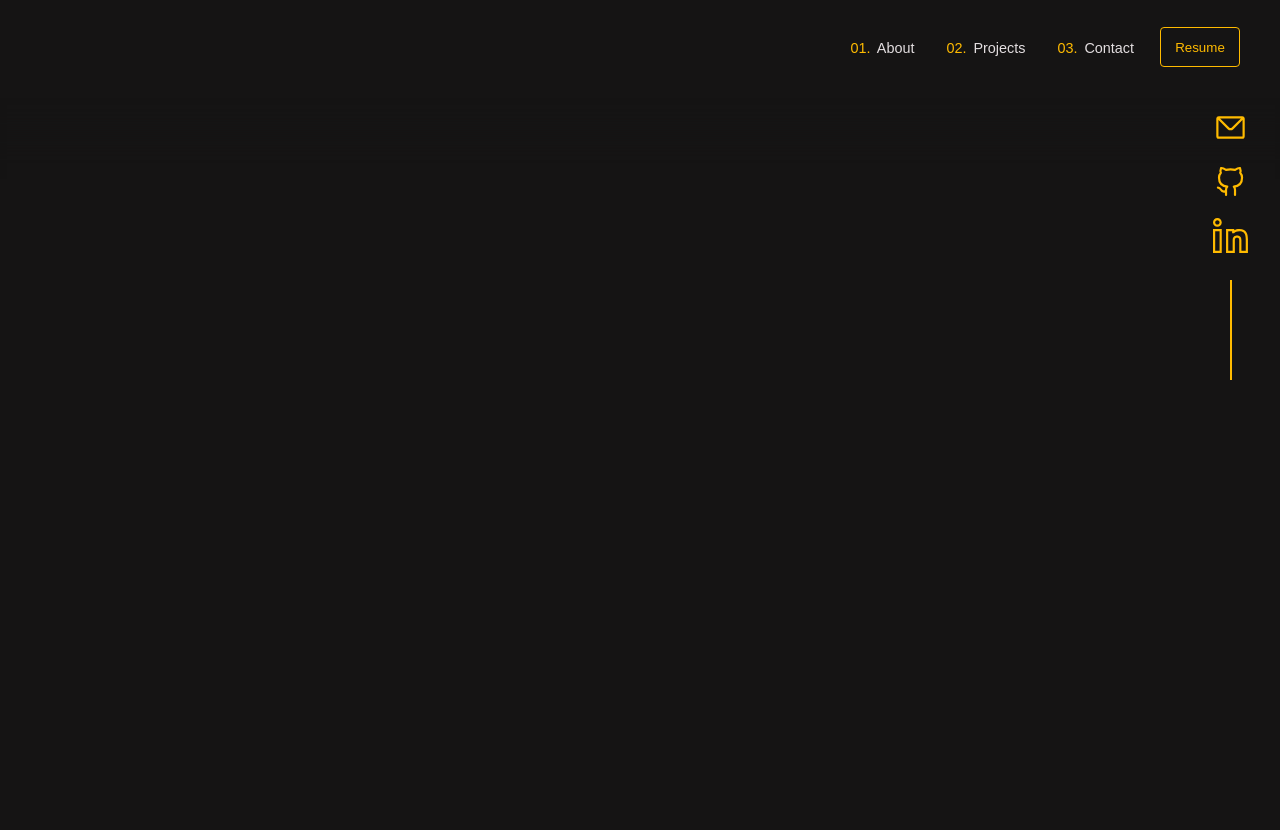
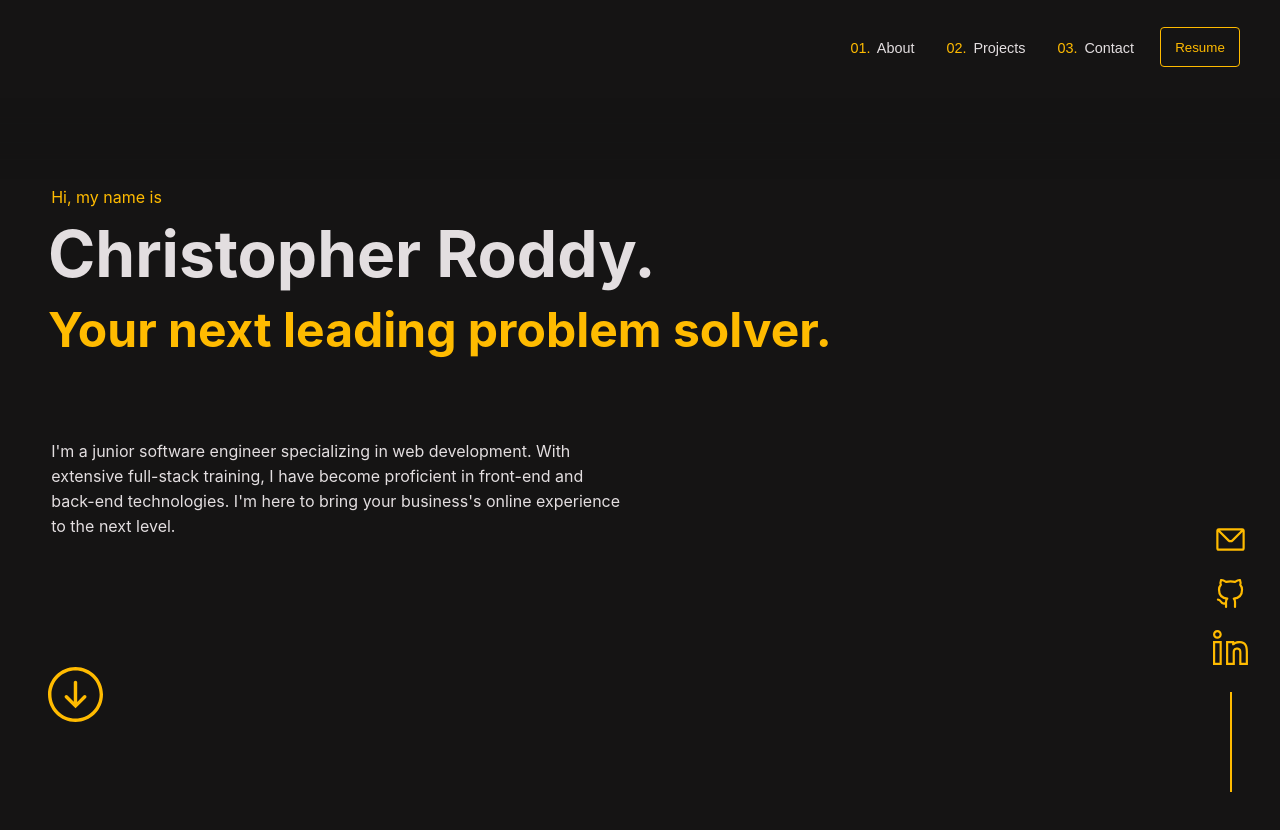
Before and after one commit to chrxtopher/Portfolio, a React (Create React App) app: page / in a window 1280 px wide. Shown: the top 830 px of the page. Before the commit the page ends 800 px from the top, so only its background shows below. Built offline with nearby package versions, Linux system fonts and the light colour scheme.

Commit message:
Began building and styling the home page

```diff
--- a/src/Home.jsx
+++ b/src/Home.jsx
@@ -1,5 +1,7 @@
 import React from "react";
 import Header from "./components/Header";
+import ArrowDown from "./svgs/arrow-down.svg";
+import "./styles/home.css";
 
 const Home = () => {
   return (
@@ -7,6 +9,20 @@ const Home = () => {
       <header>
         <Header />
       </header>
+      <div className="intro">
+        <p>Hi, my name is</p>
+        <h1>Christopher Roddy.</h1>
+        <h2>Your next leading problem solver.</h2>
+        <p className="bio-short">
+          I'm a junior software engineer specializing in web development. With
+          extensive full-stack training, I have become proficient in front-end
+          and back-end technologies. I'm here to bring your business's online
+          experience to the next level.
+        </p>
+        <button type="button">
+          <img src={ArrowDown} alt="scroll down" />
+        </button>
+      </div>
     </div>
   );
 };
--- /dev/null
+++ b/src/styles/home.css
@@ -0,0 +1,53 @@
+.intro {
+  display: flex;
+  flex-direction: column;
+  justify-content: center;
+  width: 90%;
+  padding-left: 3rem;
+  height: 90vh;
+}
+
+.intro h1 {
+  margin: 0;
+  padding: 0;
+  font-size: 4rem;
+}
+
+.intro h2 {
+  font-size: 3rem;
+  margin: 0.5rem 0 5rem 0;
+  color: #ffbb00;
+}
+
+.intro p {
+  margin: 0 0 0.5rem 0.2rem;
+  padding: 0;
+  color: #ffbb00;
+}
+
+.intro .bio-short {
+  color: #e3dee0;
+  width: 50%;
+  line-height: 25px;
+  margin-bottom: 8rem;
+}
+
+.intro button {
+  background: none;
+  border: none;
+  width: 55px;
+  height: 55px;
+  border-radius: 50px;
+  padding: 0;
+  transition: all 0.3s ease;
+}
+
+.intro button:hover {
+  cursor: pointer;
+  background-color: rgba(255, 215, 100, 0.2);
+}
+
+.intro button img {
+  width: 55px;
+  height: 55px;
+}
```
